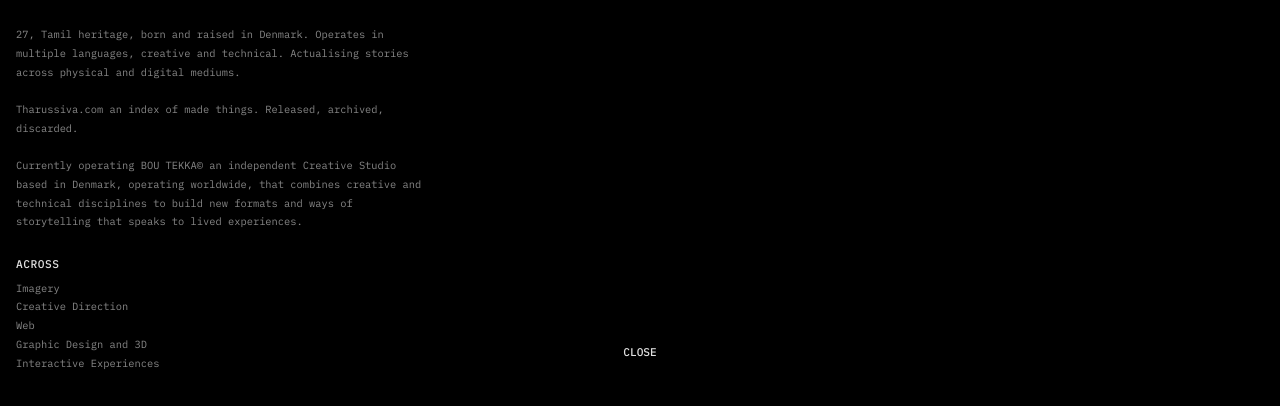
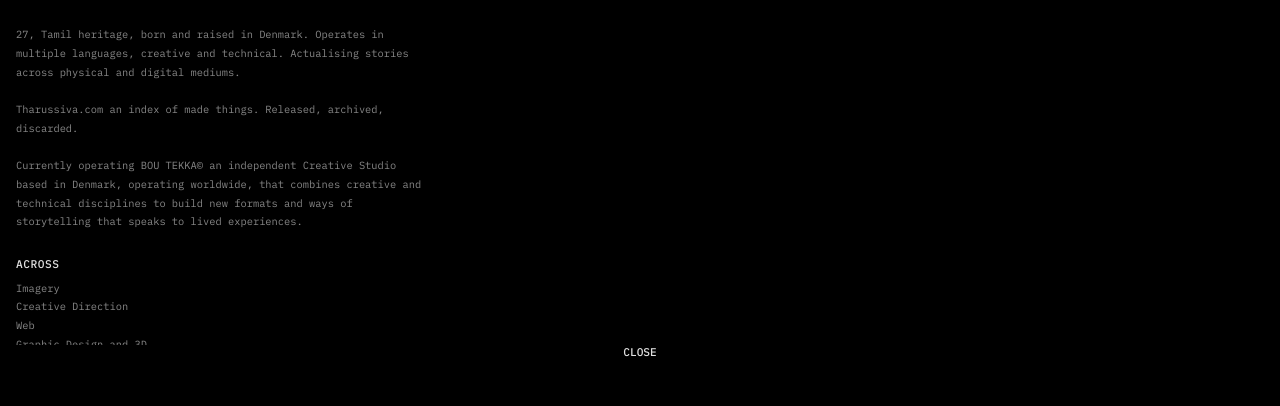
Before and after one commit to Tharussiva/tharussiva.com, a plain HTML site: page index.html in a window 1280 px wide. Both pictures are taken after a click on the link "INTRODUCTION". Shown: the part 410-816 px from the top of the page. Drawn offline with nearby package versions, Linux system fonts and the light colour scheme.

Commit message:
Update nav styles to limit height and enable vertical scrolling

```diff
--- a/style.css
+++ b/style.css
@@ -156,6 +156,8 @@
   flex-direction: column;
   gap: 1.6rem;
   max-width: 26rem;
+  max-height: calc(50% - 5rem);
+  overflow-y: auto;
 }
 
 .intro-label {
```
